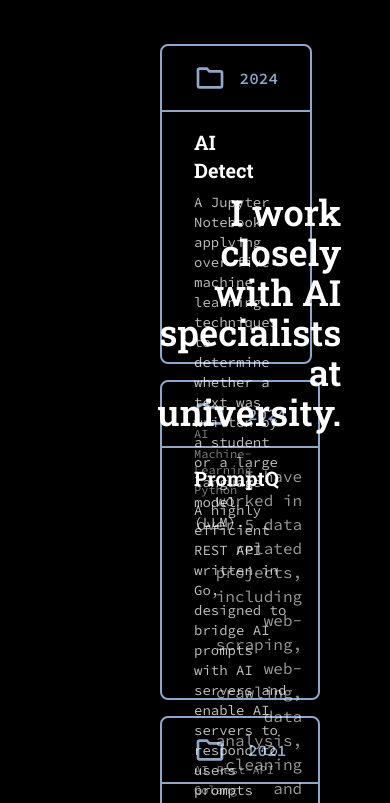
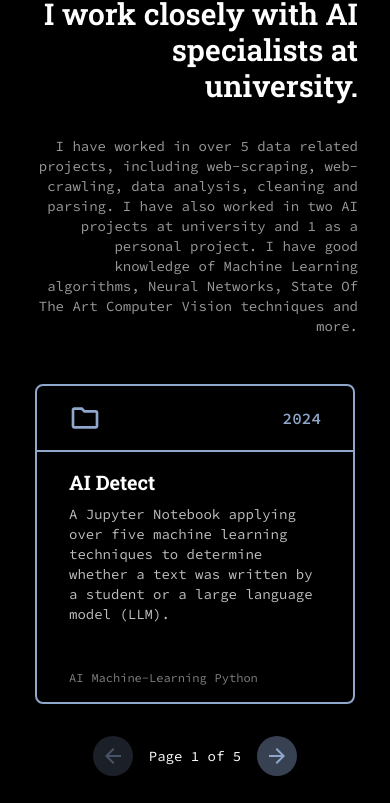
Before and after one commit to mateusap1/mateusap1.github.io, a React (Create React App) app: page / in a window 390 px wide. Shown: the part 3444-4247 px from the top of the page. Built offline with nearby package versions, Linux system fonts and the light colour scheme.

Commit message:
made right side responsive

```diff
--- a/src/components/ProjectSection.tsx
+++ b/src/components/ProjectSection.tsx
@@ -77,7 +77,9 @@ export const ProjectSectionLeft = ({
                 keywords={p.keywords}
               />
             ))}
-            {Array.from({ length: projectsPerPage - currentProjects.length }, (_, i) => (
+            {Array.from(
+              { length: projectsPerPage - currentProjects.length },
+              (_, i) => (
                 <ProjectItem
                   key={`empty-${i}`}
                   title=""
@@ -87,7 +89,8 @@ export const ProjectSectionLeft = ({
                   date=""
                   hidden
                 />
-            ))}
+              )
+            )}
           </div>
           <div className="mt-8 flex justify-center md:justify-end items-center gap-4">
             <button
@@ -130,18 +133,26 @@ export const ProjectSectionRight = ({
   projects,
   secRef,
 }: ProjectSectionProps) => {
+  const [isMobile, setIsMobile] = useState(false);
   const [currentPage, setCurrentPage] = useState(0);
-  const [currentProjects, setCurrentProjects] = useState<ProjectInfo[]>([]);
 
-  const projectsPerPage = 4;
+  const projectsPerPage = isMobile ? 1 : 4;
   const pageCount = Math.ceil(projects.length / projectsPerPage);
 
+  const currentProjects = projects.slice(
+    currentPage * projectsPerPage,
+    (currentPage + 1) * projectsPerPage
+  );
+
   useEffect(() => {
-    const startIndex = currentPage * projectsPerPage;
-    const endIndex = startIndex + projectsPerPage;
+    const checkIsMobile = () => {
+      setIsMobile(window.innerWidth < 768);
+    };
 
-    setCurrentProjects(projects.slice(startIndex, endIndex));
-  }, [currentPage, projects, projectsPerPage]);
+    checkIsMobile();
+    window.addEventListener("resize", checkIsMobile);
+    return () => window.removeEventListener("resize", checkIsMobile);
+  }, []);
 
   const handlePrevPage = () => {
     setCurrentPage((prev) => (prev > 0 ? prev - 1 : prev));
@@ -152,11 +163,13 @@ export const ProjectSectionRight = ({
   };
 
   return (
-    <div className="w-full grid grid-cols-3 px-32 py-16">
-      <div className="p-8 col-span-2">
-        <div className="flex flex-wrap justify-start gap-4 text-white">
-          {currentProjects.map((p) => (
+    <div className="w-full px-4 py-8 md:px-8 lg:px-16 xl:px-32 md:py-16">
+      <div className="flex flex-col-reverse md:grid md:grid-cols-3 gap-8">
+        <div className="md:col-span-2">
+          <div className="flex flex-col sm:flex-row flex-wrap items-center md:justify-start gap-4 text-white">
+            {currentProjects.map((p, index) => (
               <ProjectItem
+                key={index}
                 title={p.title}
                 description={p.description}
                 url={p.url}
@@ -164,9 +177,12 @@ export const ProjectSectionRight = ({
                 keywords={p.keywords}
               />
             ))}
-          {Array.from({ length: 4 - currentProjects.length }, (_, i) => i).map(
-            () => (
+            {!isMobile &&
+              Array.from(
+                { length: projectsPerPage - currentProjects.length },
+                (_, i) => (
                   <ProjectItem
+                    key={`empty-${i}`}
                     title=""
                     description=""
                     url=""
@@ -177,33 +193,45 @@ export const ProjectSectionRight = ({
                 )
               )}
           </div>
-        <div className="mt-8 flex justify-start items-center gap-4">
+          <div className="mt-8 flex justify-center md:justify-start items-center gap-4">
             <button
               onClick={handlePrevPage}
               disabled={currentPage === 0}
               className="p-2 bg-gray-700 rounded-full disabled:opacity-50"
+              aria-label="Previous page"
             >
-            <img className="w-8" src="/assets/icons/arrow_back.svg" />
+              <img
+                className="w-6 md:w-8"
+                src="/assets/icons/arrow_back.svg"
+                alt="Previous"
+              />
             </button>
-          <span className="text-white">
+            <span className="text-white text-sm md:text-base">
               Page {currentPage + 1} of {pageCount}
             </span>
             <button
               onClick={handleNextPage}
               disabled={currentPage === pageCount - 1}
               className="p-2 bg-gray-700 rounded-full disabled:opacity-50"
+              aria-label="Next page"
             >
-            <img className="w-8" src="/assets/icons/arrow_forward.svg" />
+              <img
+                className="w-6 md:w-8"
+                src="/assets/icons/arrow_forward.svg"
+                alt="Next"
+              />
             </button>
           </div>
         </div>
         <div
           ref={secRef}
-        className="flex flex-col h-full items-center justify-center gap-8 text-white p-8 col-start-3 col-span-1 text-end"
+          className="flex flex-col items-center md:items-end justify-center gap-8 text-white p-4 md:p-8 md:col-start-3 md:col-span-1 text-end"
         >
-        <span className="font-title font-semibold text-4xl">{title}</span>
-
-        {description}
+          <h2 className="font-title font-semibold text-3xl md:text-4xl">
+            {title}
+          </h2>
+          <div className="text-sm md:text-base">{description}</div>
+        </div>
       </div>
     </div>
   );
```
Lines whose indentation alone changed are shown as unchanged.
